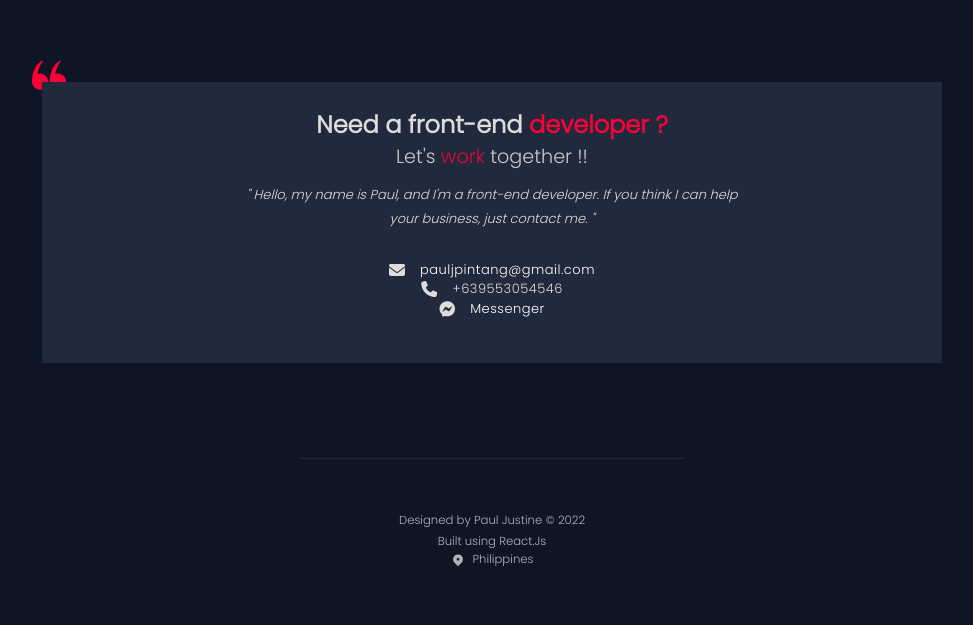
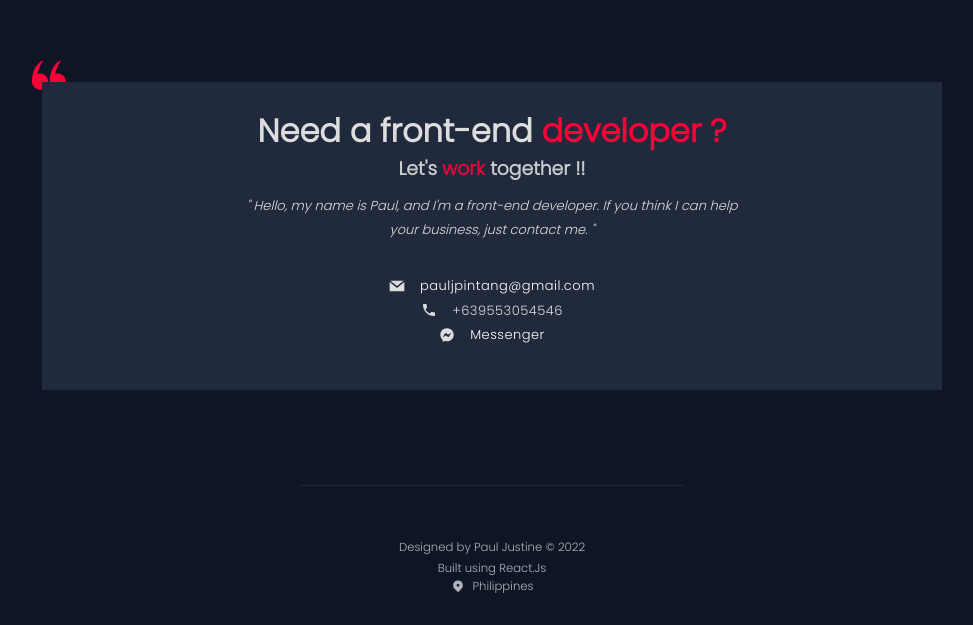
Before and after one commit to PaulPintang/Portfolio, a React (Create React App) app: page / in a window 1280 px wide. Shown: the part 3603-4228 px from the top of the page, without its empty margins (148-1121 px from the left). Before the commit the page ends 4202 px from the top, so only its background shows below. Built offline with nearby package versions, Linux system fonts and the light colour scheme.

Commit message:
style: change contact icons, used react-icons

```diff
--- a/src/components/Contacts/Contact.styled.js
+++ b/src/components/Contacts/Contact.styled.js
@@ -9,6 +9,13 @@ export const Section = styled.section`
     top: -24px;
     left: -10px;
     z-index: -1;
+  }
+  h1 {
+    font-size: 2em;
+  }
+  h3 {
+    font-size: 1.17em;
+    font-weight: bold;
   }
   a {
     color: white;
@@ -44,4 +51,5 @@ export const ContactDetails = styled.div`
 
 export const FlexCenter = styled(Flex)`
   justify-content: center;
+  padding-top: 5px;
 `;
--- a/src/components/Contacts/index.jsx
+++ b/src/components/Contacts/index.jsx
@@ -1,4 +1,8 @@
 // import "./styles.css";
+import React from "react";
+import { GrMail } from "react-icons/gr";
+import { MdLocalPhone } from "react-icons/md";
+import { RiMessengerFill } from "react-icons/ri";
 import { Container, Span, Center } from "../styles/Reusable.styled";
 import {
   Section,
@@ -29,7 +33,7 @@ const Contacts = () => {
             </Msg>
             <ContactDetails>
               <FlexCenter>
-                <i className="fas fa-envelope"></i>
+                <GrMail />
                 <a
                   href="https://mail.google.com/mail/u/2/#inbox?compose=GTvVlcSBmlnSzdZvvqJFTGmvkLQrtwwqqkDRqdcstbDNQnqdtxvWpGStLHGsVbhGZcLlpLwHFMmXq"
                   target="_blank"
@@ -39,11 +43,11 @@ const Contacts = () => {
                 </a>
               </FlexCenter>
               <FlexCenter>
-                <i className="fas fa-phone"></i>
+                <MdLocalPhone />
                 <p>+639553054546</p>
               </FlexCenter>
               <FlexCenter>
-                <i className="fab fa-facebook-messenger"></i>
+                <RiMessengerFill />
                 <a
                   href="https://m.me/pauljustin.pintang"
                   target="_blank"
```
